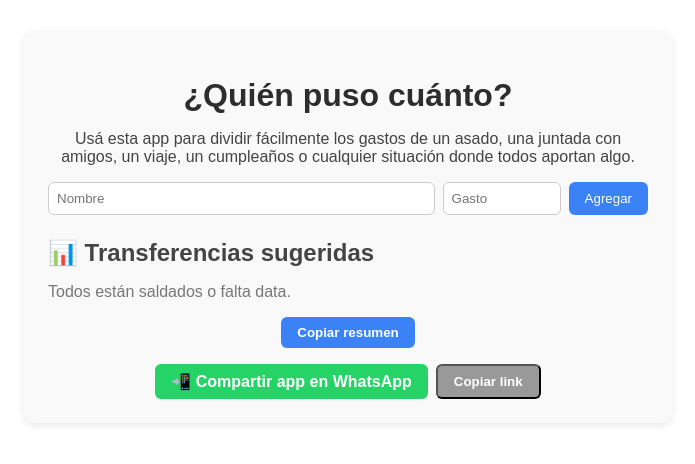
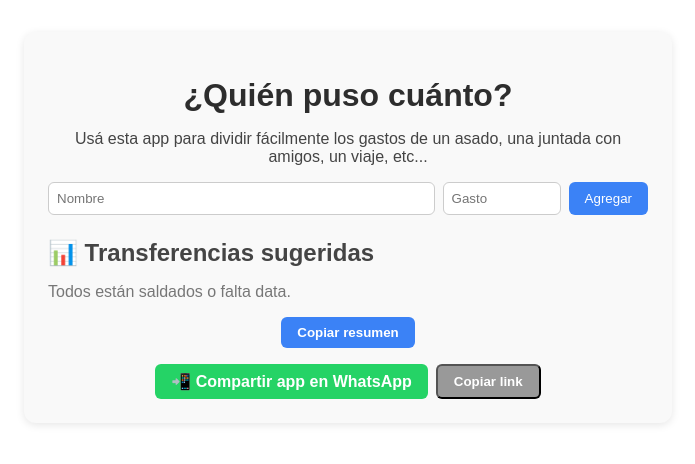
Before and after one commit to javosds/asado-gastos-app, a React (Vite) app in the folder asado-gastos-app/: page / in a window 1280 px wide. Shown: the top 464 px of the page, without its empty margins (292-987 px from the left). Built offline with nearby package versions, Linux system fonts and the light colour scheme.

Commit message:
Update App.jsx

```diff
--- a/asado-gastos-app/src/App.jsx
+++ b/asado-gastos-app/src/App.jsx
@@ -78,7 +78,7 @@ export default function App() {
 
 
       <p style={{ textAlign: "center", marginBottom: "1rem", color: "#444" }}>
-        Usá esta app para dividir fácilmente los gastos de un asado, una juntada con amigos, un viaje, un cumpleaños o cualquier situación donde todos aportan algo.
+        Usá esta app para dividir fácilmente los gastos de un asado, una juntada con amigos, un viaje, etc...
       </p>
 
       <div style={{ display: "flex", gap: "0.5rem", marginBottom: "1rem" }}>
```
